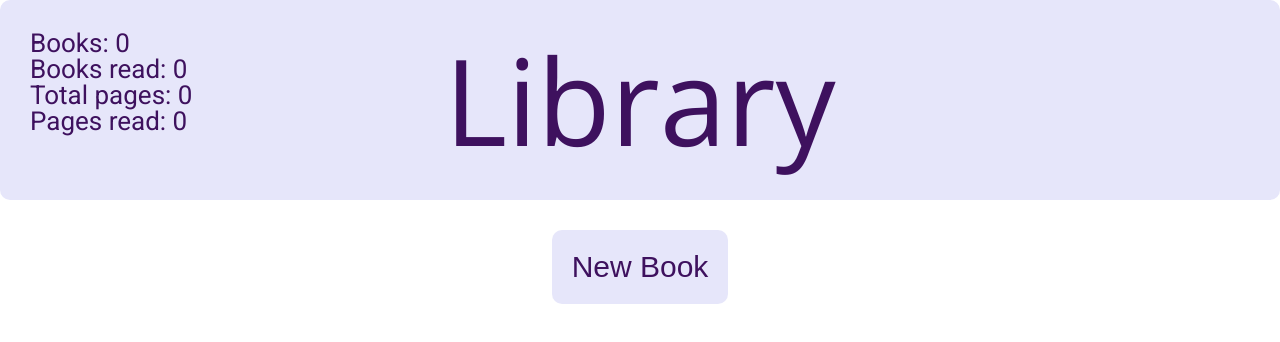
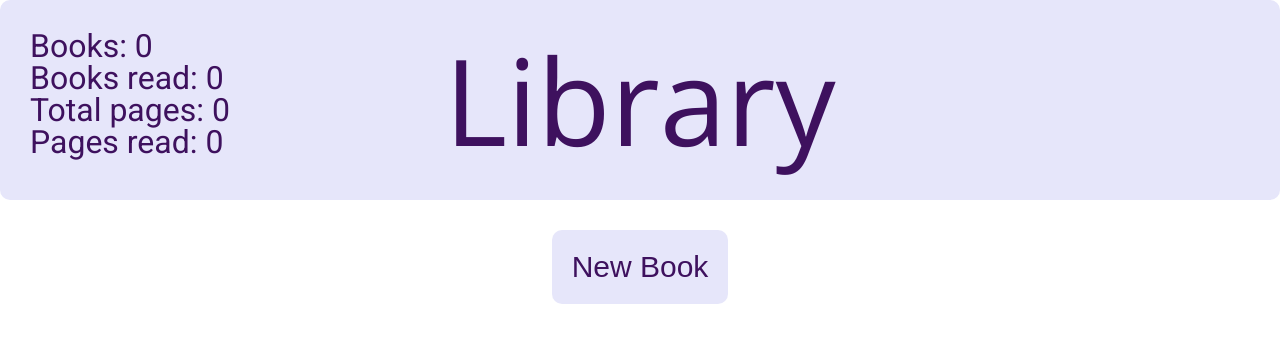
Before and after one commit to SajmonNowak/Library, a plain HTML site: page index.html in a window 1280 px wide. Drawn offline with nearby package versions, Linux system fonts and the light colour scheme.

Commit message:
Update style.css

```diff
--- a/style.css
+++ b/style.css
@@ -10,12 +10,12 @@ h1 {
 
 
 p {
-    font-size: 26px;
+    font-size: 32px;
     font-family: 'Roboto';
 }
 
-input::placeholder {
-    font-size: 18px !important;
+::placeholder {
+    font-size: 26px;
     font-family: 'Roboto';
 }
 
```
